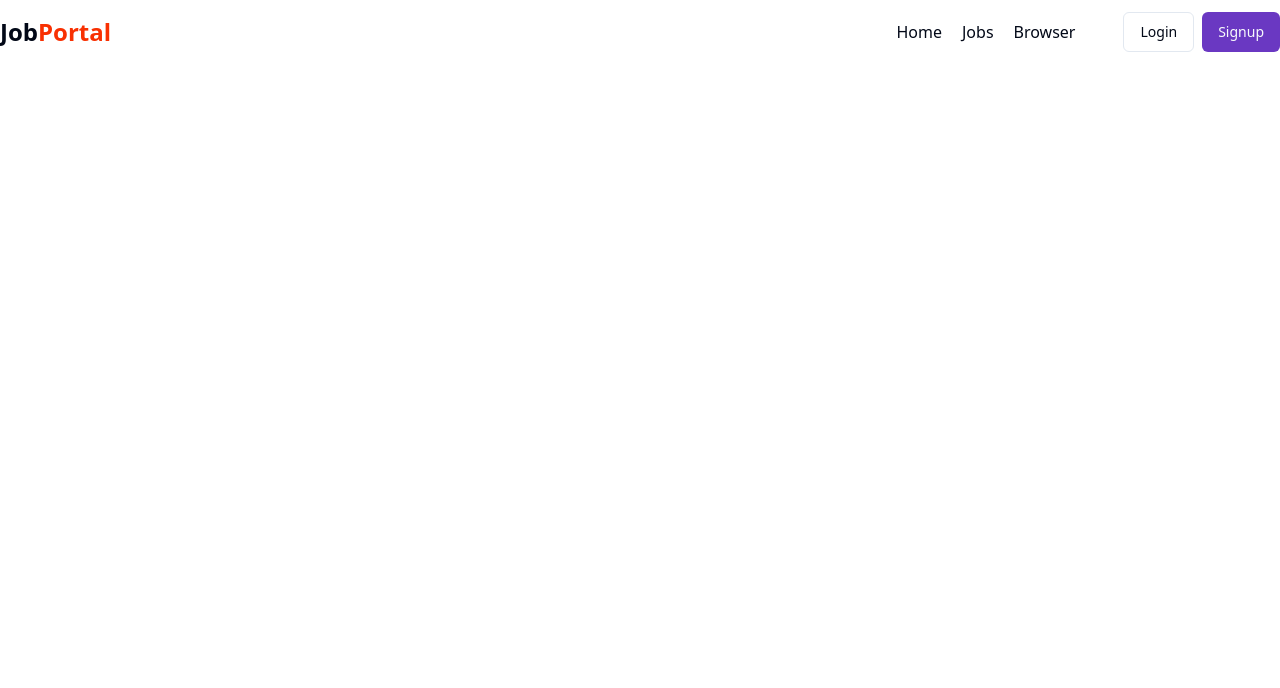
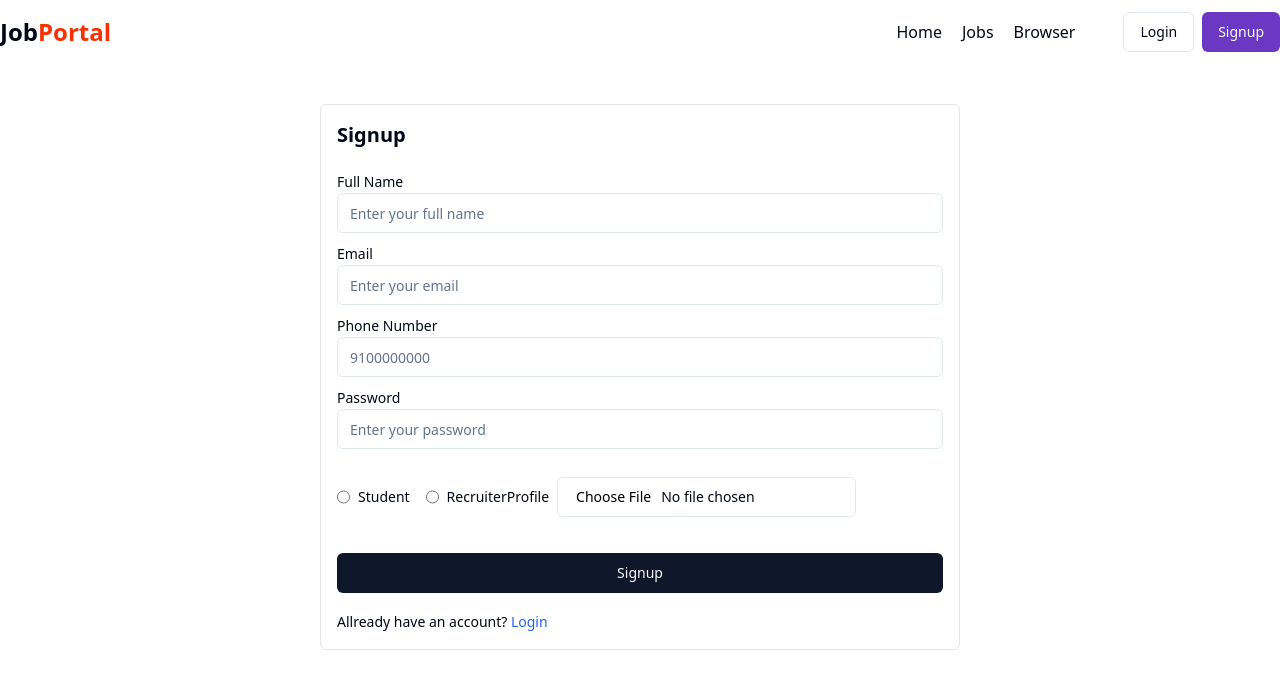
Before and after one commit to PushkarVyas/job-portal, a React app in the folder frontend/: page /signup in a window 1280 px wide. Shown: the top 688 px of the page. Built offline with nearby package versions, Linux system fonts and the light colour scheme; the HTML template or start-up script is replaced by a standard one.

Commit message:
Built ui for login and signup page

```diff
--- a/frontend/package.json
+++ b/frontend/package.json
@@ -11,7 +11,9 @@
   },
   "dependencies": {
     "@radix-ui/react-avatar": "^1.1.11",
+    "@radix-ui/react-label": "^2.1.8",
     "@radix-ui/react-popover": "^1.1.15",
+    "@radix-ui/react-radio-group": "^1.3.8",
     "@radix-ui/react-slot": "^1.2.4",
     "@reduxjs/toolkit": "^2.11.2",
     "axios": "^1.13.4",
--- a/frontend/src/App.jsx
+++ b/frontend/src/App.jsx
@@ -1,11 +1,29 @@
+import { createBrowserRouter, RouterProvider } from "react-router-dom";
 import "./App.css";
-import Navbar from "./components/shared/Navbar";
+import Login from "./components/auth/Login";
+import Signup from "./components/auth/Signup";
+import Home from "./components/Home";
+
+const appRouter = createBrowserRouter([
+  {
+    path: "/",
+    element: <Home />,
+  },
+  {
+    path: "/login",
+    element: <Login />,
+  },
+  {
+    path: "/signup",
+    element: <Signup />,
+  }
+]);
 
 function App() {
   return (
-    <>
-      <Navbar />
-    </>
+    <div>
+      <RouterProvider router={appRouter} />
+    </div>
   );
 }
 
--- /dev/null
+++ b/frontend/src/components/Home.jsx
@@ -0,0 +1,12 @@
+import React from 'react'
+import Navbar from './shared/Navbar'
+
+const Home = () => {
+  return (
+    <div>
+      <Navbar/>
+    </div>
+  )
+}
+
+export default Home
--- /dev/null
+++ b/frontend/src/components/auth/Login.jsx
@@ -0,0 +1,55 @@
+import React from 'react'
+import Navbar from '../shared/Navbar'
+import { Label } from '../ui/label'
+import { Input } from '../ui/input'
+import { RadioGroup } from '../ui/radio-group'
+import { Button } from '../ui/button'
+import { Link } from 'react-router-dom'
+
+const Login = () => {
+    return (
+        <div>
+            <Navbar/>
+            <div className='flex items-center justify-center max-w-7xl mx-auto'>
+                <form className='w-1/2 border border-gray-200 rounded-md p-4 my-10' action="">
+                    <h1 className="text-xl mb-5 font-bold">Login</h1>
+
+                    <div className='my-2'>
+                        <Label>Email</Label>
+                        <Input type="email" placeholder="Enter your email" />
+                    </div>
+                    <div className='my-2'>
+                        <Label>Password</Label>
+                        <Input type="password" placeholder="Enter your password" />
+                    </div>
+                    <div className='flex items-center justify-betwen'>
+                        <RadioGroup className="flex items-center gap-4 my-5">
+                            <div className="flex items-center space-x-2">
+                                <Input
+                                    type="radio"
+                                    name = "role"
+                                    value = "student"
+                                    className="cursor-pointer"
+                                />
+                                <Label htmlFor="r1">Student</Label>
+                            </div>
+                            <div className="flex items-center space-x-2">
+                                <Input
+                                    type="radio"
+                                    name = "role"
+                                    value = "recruiter"
+                                    className="cursor-pointer"
+                                />
+                                <Label htmlFor="r2">Recruiter</Label>
+                            </div>
+                        </RadioGroup>
+                    </div>
+                    <Button type="submit" className="w-full my-4">Login</Button>
+                    <span className='text-sm'>Don't have an account? <Link to="/signup" className="text-blue-600">Signup</Link></span>
+                </form>
+            </div>
+        </div>
+    )
+}
+
+export default Login
--- /dev/null
+++ b/frontend/src/components/auth/Signup.jsx
@@ -0,0 +1,66 @@
+import React from 'react'
+import Navbar from '../shared/Navbar'
+import { Label } from '../ui/label'
+import { Input } from '../ui/input'
+import { RadioGroup } from '../ui/radio-group'
+import { Button } from '../ui/button'
+import { Link } from 'react-router-dom'
+
+const Signup = () => {
+    return (
+        <div>
+            <Navbar/>
+            <div className='flex items-center justify-center max-w-7xl mx-auto'>
+                <form className='w-1/2 border border-gray-200 rounded-md p-4 my-10' action="">
+                    <h1 className="text-xl mb-5 font-bold">Signup</h1>
+                    <div className='my-2'>
+                        <Label>Full Name</Label>
+                        <Input type="text" placeholder="Enter your full name" />
+                    </div>
+                    <div className='my-2'>
+                        <Label>Email</Label>
+                        <Input type="email" placeholder="Enter your email" />
+                    </div>
+                    <div className='my-2'>
+                        <Label>Phone Number</Label>
+                        <Input type="string" placeholder="9100000000" />
+                    </div>
+                    <div className='my-2'>
+                        <Label>Password</Label>
+                        <Input type="password" placeholder="Enter your password" />
+                    </div>
+                    <div className='flex items-center justify-betwen'>
+                        <RadioGroup className="flex items-center gap-4 my-5">
+                            <div className="flex items-center space-x-2">
+                                <Input
+                                    type="radio"
+                                    name = "role"
+                                    value = "student"
+                                    className="cursor-pointer"
+                                />
+                                <Label htmlFor="r1">Student</Label>
+                            </div>
+                            <div className="flex items-center space-x-2">
+                                <Input
+                                    type="radio"
+                                    name = "role"
+                                    value = "recruiter"
+                                    className="cursor-pointer"
+                                />
+                                <Label htmlFor="r2">Recruiter</Label>
+                            </div>
+                        </RadioGroup>
+                        <div className='flex items-center gap-2'>
+                            <Label>Profile</Label>
+                            <Input accept="image/*" type="file" className="cursor-pointer"/>
+                        </div>
+                    </div>
+                    <Button type="submit" className="w-full my-4">Signup</Button>
+                    <span className='text-sm'>Allready have an account? <Link to="/login" className="text-blue-600">Login</Link></span>
+                </form>
+            </div>
+        </div>
+    )
+}
+
+export default Signup
--- a/frontend/src/components/shared/Navbar.jsx
+++ b/frontend/src/components/shared/Navbar.jsx
@@ -25,8 +25,13 @@
 
           {!user ? (
             <div className="flex items-center gap-2">
+              <Link to="/login">
               <Button variant="outline">Login</Button>
+              </Link>
+              <Link to="/signup">
               <Button className="bg-[#6A38C2] hover:bg-[#5b30a6]">Signup</Button>
+              </Link>
+
             </div>
           ) : (
             <Popover>
--- /dev/null
+++ b/frontend/src/components/ui/input.jsx
@@ -0,0 +1,19 @@
+import * as React from "react"
+
+import { cn } from "@/lib/utils"
+
+const Input = React.forwardRef(({ className, type, ...props }, ref) => {
+  return (
+    (<input
+      type={type}
+      className={cn(
+        "flex h-10 w-full rounded-md border border-input bg-background px-3 py-2 text-sm ring-offset-background file:border-0 file:bg-transparent file:text-sm file:font-medium placeholder:text-muted-foreground focus-visible:outline-none focus-visible:ring-2 focus-visible:ring-ring focus-visible:ring-offset-2 disabled:cursor-not-allowed disabled:opacity-50",
+        className
+      )}
+      ref={ref}
+      {...props} />)
+  );
+})
+Input.displayName = "Input"
+
+export { Input }
--- /dev/null
+++ b/frontend/src/components/ui/label.jsx
@@ -0,0 +1,16 @@
+import * as React from "react"
+import * as LabelPrimitive from "@radix-ui/react-label"
+import { cva } from "class-variance-authority";
+
+import { cn } from "@/lib/utils"
+
+const labelVariants = cva(
+  "text-sm font-medium leading-none peer-disabled:cursor-not-allowed peer-disabled:opacity-70"
+)
+
+const Label = React.forwardRef(({ className, ...props }, ref) => (
+  <LabelPrimitive.Root ref={ref} className={cn(labelVariants(), className)} {...props} />
+))
+Label.displayName = LabelPrimitive.Root.displayName
+
+export { Label }
--- /dev/null
+++ b/frontend/src/components/ui/radio-group.jsx
@@ -0,0 +1,29 @@
+import * as React from "react"
+import * as RadioGroupPrimitive from "@radix-ui/react-radio-group"
+import { Circle } from "lucide-react"
+
+import { cn } from "@/lib/utils"
+
+const RadioGroup = React.forwardRef(({ className, ...props }, ref) => {
+  return (<RadioGroupPrimitive.Root className={cn("grid gap-2", className)} {...props} ref={ref} />);
+})
+RadioGroup.displayName = RadioGroupPrimitive.Root.displayName
+
+const RadioGroupItem = React.forwardRef(({ className, ...props }, ref) => {
+  return (
+    (<RadioGroupPrimitive.Item
+      ref={ref}
+      className={cn(
+        "aspect-square h-4 w-4 rounded-full border border-primary text-primary ring-offset-background focus:outline-none focus-visible:ring-2 focus-visible:ring-ring focus-visible:ring-offset-2 disabled:cursor-not-allowed disabled:opacity-50",
+        className
+      )}
+      {...props}>
+      <RadioGroupPrimitive.Indicator className="flex items-center justify-center">
+        <Circle className="h-2.5 w-2.5 fill-current text-current" />
+      </RadioGroupPrimitive.Indicator>
+    </RadioGroupPrimitive.Item>)
+  );
+})
+RadioGroupItem.displayName = RadioGroupPrimitive.Item.displayName
+
+export { RadioGroup, RadioGroupItem }
```
Also changed, not shown: 1 other file (tests, documents, lock files or other folders).
